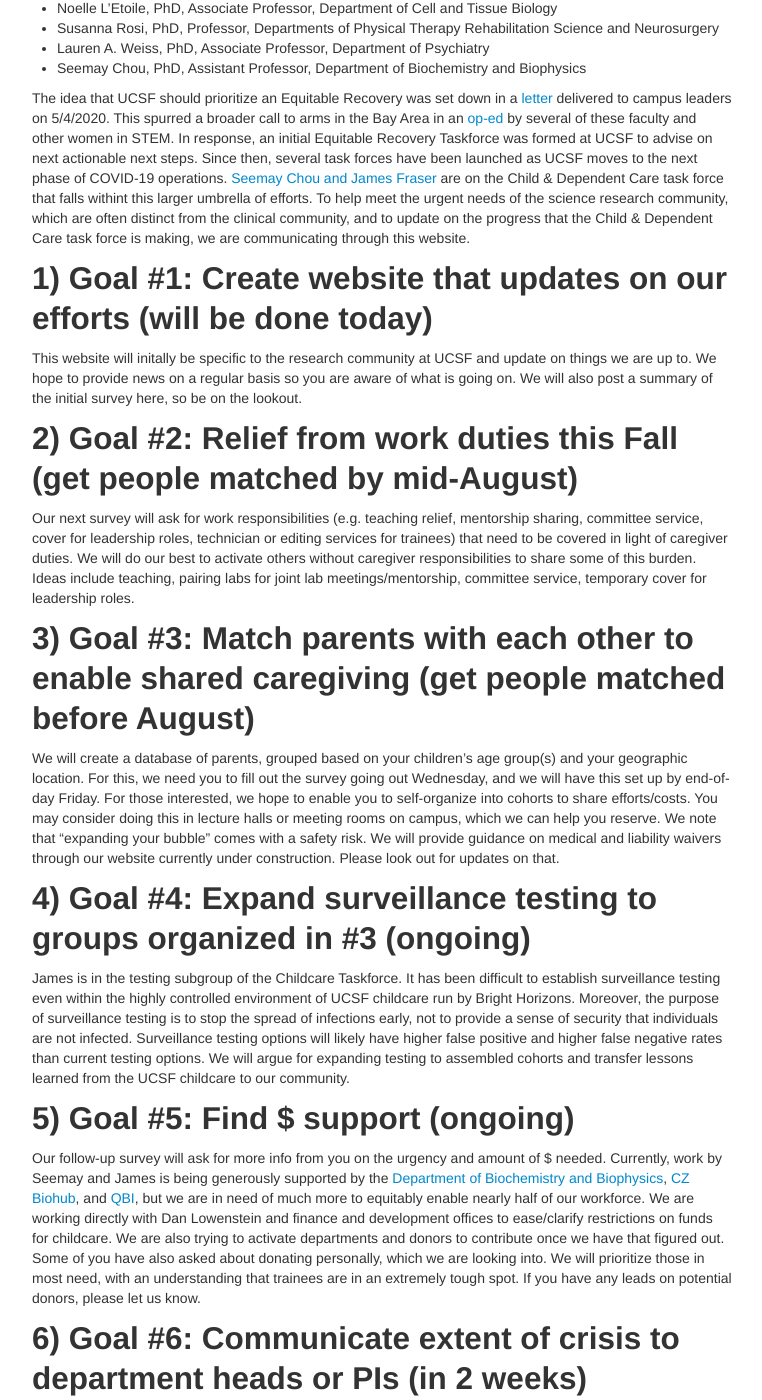
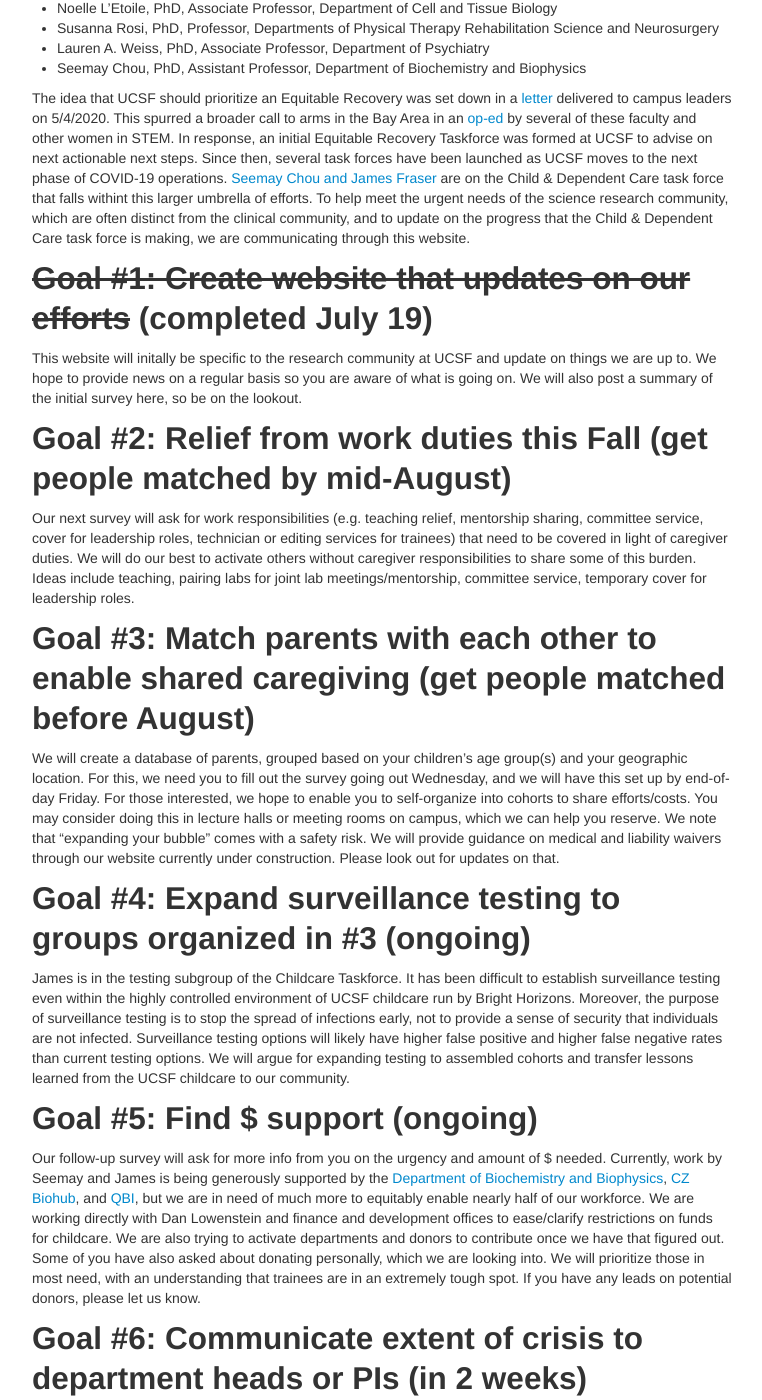
Before and after one commit to fraserlab/sci-dependentcare, a Jekyll site: the page built from index.md, in a window 1280 px wide and 1400 px high, scrolled down 264 px. Shown: the whole window, without its empty margins (258-1020 px from the left). Built offline with Jekyll 4.4.1, drawn with Linux system fonts in a browser that asks for light colours.

Commit message:
formatting

```diff
--- a/index.md
+++ b/index.md
@@ -16,26 +16,26 @@ Building on the intial work by
 
 The idea that UCSF should prioritize an Equitable Recovery was set down in a [letter](https://docs.google.com/document/d/1hyuL_n6lnId7bi0sOwUi0FYE5cyNfYE41ohybmYY6XQ/edit) delivered to campus leaders on 5/4/2020. This spurred a broader call to arms in the Bay Area in an [op-ed](https://www.sfchronicle.com/opinion/openforum/article/Enabling-economic-and-equitable-recovery-in-the-15293604.php) by several of these faculty and other women in STEM. In response, an initial Equitable Recovery Taskforce was formed at UCSF to advise on next actionable next steps. Since then, several task forces have been launched as UCSF moves to the next phase of COVID-19 operations. [Seemay Chou and James Fraser](mailto:seemayandjames@fraserlab.com) are on the Child & Dependent Care task force that falls withint this larger umbrella of efforts. To  help meet the urgent needs of the science research community, which are often distinct from the clinical community, and to update on the progress that the Child & Dependent Care task force is making, we are communicating through this website.
 
-## 1) Goal #1: Create website that updates on our efforts (will be done today)
+## ~~Goal #1: Create website that updates on our efforts~~ (completed July 19)
 
 This website will initally be specific to the research community at UCSF and update on things we are up to. We hope to provide news on a regular basis so you are aware of what is going on. We will also post a summary of the initial survey here, so be on the lookout.
 
-## 2) Goal #2: Relief from work duties this Fall (get people matched by mid-August)
+## Goal #2: Relief from work duties this Fall (get people matched by mid-August)
 
 Our next survey will ask for work responsibilities (e.g. teaching relief, mentorship sharing, committee service, cover for leadership roles, technician or editing services for trainees) that need to be covered in light of caregiver duties. We will do our best to activate others without caregiver responsibilities to share some of this burden. Ideas include teaching, pairing labs for joint lab meetings/mentorship, committee service, temporary cover for leadership roles.
 
-## 3) Goal #3: Match parents with each other to enable shared caregiving (get people matched before August)
+## Goal #3: Match parents with each other to enable shared caregiving (get people matched before August)
 
 We will create a database of parents, grouped based on your children's age group(s) and your geographic location. For this, we need you to fill out the survey going out Wednesday, and we will have this set up by end-of-day Friday. For those interested, we hope to enable you to self-organize into cohorts to share efforts/costs. You may consider doing this in lecture halls or meeting rooms on campus, which we can help you reserve. We note that “expanding your bubble” comes with a safety risk. We will provide guidance on medical and liability waivers through our website currently under construction. Please look out for updates on that.
 
-## 4) Goal #4: Expand surveillance testing to groups organized in #3 (ongoing)
+## Goal #4: Expand surveillance testing to groups organized in #3 (ongoing)
 
 James is in the testing subgroup of the Childcare Taskforce. It has been difficult to establish surveillance testing even within the highly controlled environment of UCSF childcare run by Bright Horizons. Moreover, the purpose of surveillance testing is to stop the spread of infections early, not to provide a sense of security that individuals are not infected. Surveillance testing options will likely have higher false positive and higher false negative rates than current testing options. We will argue for expanding testing to assembled cohorts and transfer lessons learned from the UCSF childcare to our community.
 
-## 5) Goal #5: Find $ support (ongoing)
+## Goal #5: Find $ support (ongoing)
 
 Our follow-up survey will ask for more info from you on the urgency and amount of $ needed. Currently, work by Seemay and James is being generously supported by the [Department of Biochemistry and Biophysics](http://biochemistry.ucsf.edu), [CZ Biohub](https://www.czbiohub.org), and [QBI](qbi.ucsf.edu), but we are in need of much more to equitably enable nearly half of our workforce.  We are working directly with Dan Lowenstein and finance and development offices to ease/clarify restrictions on funds for childcare. We are also trying to activate departments and donors to contribute once we have that figured out. Some of you have also asked about donating personally, which we are looking into. We will prioritize those in most need, with an understanding that trainees are in an extremely tough spot. If you have any leads on potential donors, please let us know.
 
-## 6) Goal #6: Communicate extent of crisis to department heads or PIs (in 2 weeks)
+## Goal #6: Communicate extent of crisis to department heads or PIs (in 2 weeks)
 
 For faculty, we will send your chairs an anonymized summary of the data we collected, both broadly and specific to your department. For trainees and staff, we send an anonymized summary of the data we collected for your relative career stage to your PIs or supervisors and identify a point person/mentor to monitor your needs and advocate on your behalf moving forward. We will reinforce the message that chairs and PIs need to explicitly acknowledge the crisis and its impacts. We will also be calling on them to shore up $ support for your dependent care. We hope to identify individuals who can help write internal letters for merits/promotions for those significantly impacted by this crisis.
```
Also changed, not shown: Gemfile.lock (added), 11 other files.
